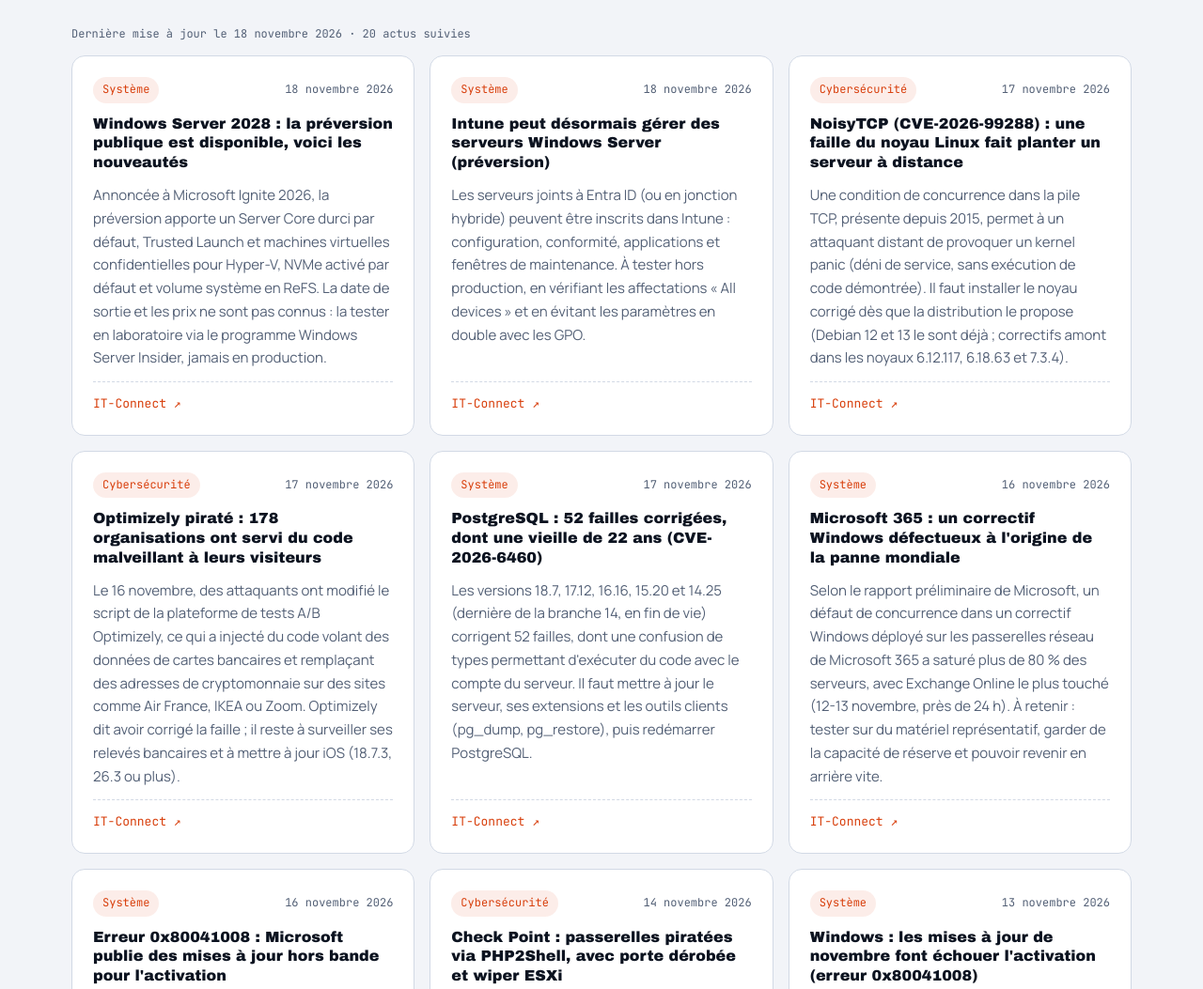
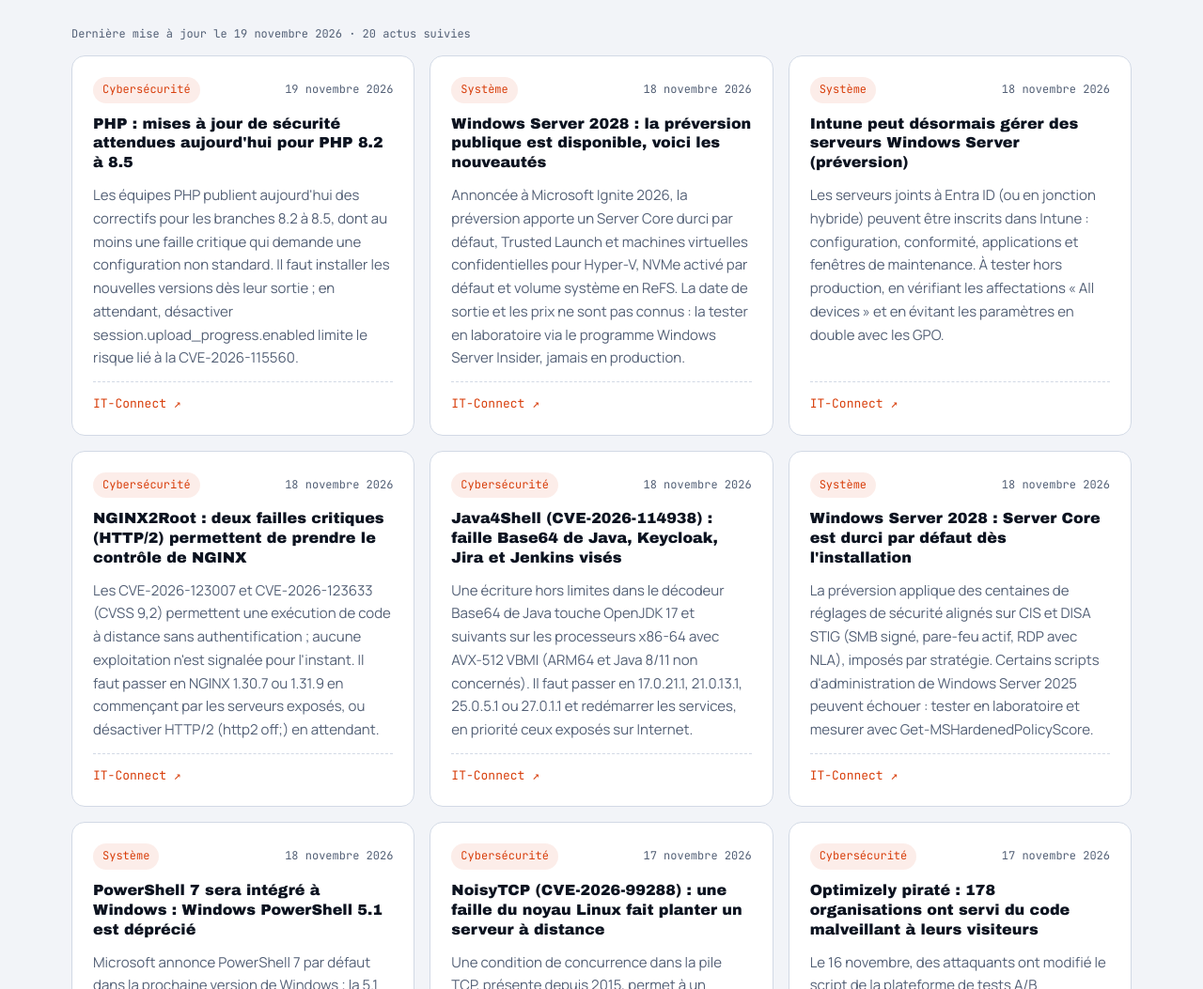
Before and after one commit to maximeblois/maximeblois.github.io, a plain HTML site: page index.html in a window 1280 px wide. Shown: the part 5030-6083 px from the top of the page at 94% size. Drawn offline with Linux system fonts and the light colour scheme; animation ran at ten frames a second; a web font is replaced by a local one.

Commit message:
Veille : mise à jour du 19 novembre 2026

```diff
--- a/index.html
+++ b/index.html
@@ -529,8 +529,16 @@ const ACQUIS = [
 ];
 
 /*NEWS:START*/
-const NEWS_UPDATED = '2026-11-18';
+const NEWS_UPDATED = '2026-11-19';
 const NEWS = [
+    {
+      "d": "2026-11-19",
+      "k": "Cybersécurité",
+      "t": "PHP : mises à jour de sécurité attendues aujourd'hui pour PHP 8.2 à 8.5",
+      "s": "IT-Connect",
+      "u": "https://www.it-connect.fr/mise-a-jour-php-faille-critique-19-novembre-2026/",
+      "r": "Les équipes PHP publient aujourd'hui des correctifs pour les branches 8.2 à 8.5, dont au moins une faille critique qui demande une configuration non standard. Il faut installer les nouvelles versions dès leur sortie ; en attendant, désactiver session.upload_progress.enabled limite le risque lié à la CVE-2026-115560."
+    },
     {
       "d": "2026-11-18",
       "k": "Système",
@@ -546,6 +554,38 @@ const NEWS = [
       "s": "IT-Connect",
       "u": "https://www.it-connect.fr/intune-gerer-serveurs-windows-server-preversion/",
       "r": "Les serveurs joints à Entra ID (ou en jonction hybride) peuvent être inscrits dans Intune : configuration, conformité, applications et fenêtres de maintenance. À tester hors production, en vérifiant les affectations « All devices » et en évitant les paramètres en double avec les GPO."
+    },
+    {
+      "d": "2026-11-18",
+      "k": "Cybersécurité",
+      "t": "NGINX2Root : deux failles critiques (HTTP/2) permettent de prendre le contrôle de NGINX",
+      "s": "IT-Connect",
+      "u": "https://www.it-connect.fr/nginx2root-failles-cve-2026-123007-rce/",
+      "r": "Les CVE-2026-123007 et CVE-2026-123633 (CVSS 9,2) permettent une exécution de code à distance sans authentification ; aucune exploitation n'est signalée pour l'instant. Il faut passer en NGINX 1.30.7 ou 1.31.9 en commençant par les serveurs exposés, ou désactiver HTTP/2 (http2 off;) en attendant."
+    },
+    {
+      "d": "2026-11-18",
+      "k": "Cybersécurité",
+      "t": "Java4Shell (CVE-2026-114938) : faille Base64 de Java, Keycloak, Jira et Jenkins visés",
+      "s": "IT-Connect",
+      "u": "https://www.it-connect.fr/java4shell-faille-critique-java-openjdk/",
+      "r": "Une écriture hors limites dans le décodeur Base64 de Java touche OpenJDK 17 et suivants sur les processeurs x86-64 avec AVX-512 VBMI (ARM64 et Java 8/11 non concernés). Il faut passer en 17.0.21.1, 21.0.13.1, 25.0.5.1 ou 27.0.1.1 et redémarrer les services, en priorité ceux exposés sur Internet."
+    },
+    {
+      "d": "2026-11-18",
+      "k": "Système",
+      "t": "Windows Server 2028 : Server Core est durci par défaut dès l'installation",
+      "s": "IT-Connect",
+      "u": "https://www.it-connect.fr/windows-server-2028-server-core-durci-par-defaut/",
+      "r": "La préversion applique des centaines de réglages de sécurité alignés sur CIS et DISA STIG (SMB signé, pare-feu actif, RDP avec NLA), imposés par stratégie. Certains scripts d'administration de Windows Server 2025 peuvent échouer : tester en laboratoire et mesurer avec Get-MSHardenedPolicyScore."
+    },
+    {
+      "d": "2026-11-18",
+      "k": "Système",
+      "t": "PowerShell 7 sera intégré à Windows : Windows PowerShell 5.1 est déprécié",
+      "s": "IT-Connect",
+      "u": "https://www.it-connect.fr/powershell-7-integre-windows-powershell-5-1-deprecie/",
+      "r": "Microsoft annonce PowerShell 7 par défaut dans la prochaine version de Windows ; la 5.1 devient une fonctionnalité à la demande avant d'être retirée plus tard. Il faut inventorier les scripts et tâches qui lancent powershell.exe et tester PSEdition (Desktop ou Core) pour les adapter."
     },
     {
       "d": "2026-11-17",
@@ -650,46 +690,6 @@ const NEWS = [
       "s": "Le Crabe Info",
       "u": "https://lecrabeinfo.net/mises-a-jour-windows/windows-11-kb5132061-novembre-2026/",
       "r": "La mise à jour KB5132061 corrige une faille zero-day exploitée dans Outlook (CVE-2026-124194, vol de hash NTLMv2) et renforce NTLM par défaut. PowerShell contrôle aussi plus strictement la signature des scripts : réenregistrer et resigner les scripts en UTF-8 avec BOM."
-    },
-    {
-      "d": "2026-11-10",
-      "k": "Cybersécurité",
-      "t": "Faux support IT sur Teams : moins de 15 minutes entre la réponse et le malware",
-      "s": "IT-Connect",
-      "u": "https://www.it-connect.fr/teams-faux-support-it-email-bombing/",
-      "r": "Arctic Wolf décrit une attaque sans faille logicielle : email bombing, faux technicien contactant la victime sur Teams, puis prise en main à distance (Quick Assist, AnyDesk). Il faut revoir l'accès externe de Teams dans le centre d'administration et limiter les contacts externes à une liste de domaines partenaires."
-    },
-    {
-      "d": "2026-11-09",
-      "k": "Réseau",
-      "t": "SonicWall : une faille du VPN SSL permet de contourner le MFA, et elle est exploitée",
-      "s": "IT-Connect",
-      "u": "https://www.it-connect.fr/sonicwall-vpn-ssl-faille-saml-mfa-cve-2026-19868/",
-      "r": "La CVE-2026-19868 permet, sur les pare-feu SonicWall dont le VPN SSL utilise SAML, de contourner l'authentification SAML et son MFA avec des identifiants valides d'une autre méthode ; l'exploitation est confirmée et il n'existe aucun contournement. Il faut passer en SonicOS 7.3.4-7013 (Gen7) ou 8.2.3-8015 (Gen8)."
-    },
-    {
-      "d": "2026-11-06",
-      "k": "Système",
-      "t": "*sshole : un mot de passe trop long ouvre l'accès root via SSH sur Alpine Linux",
-      "s": "IT-Connect",
-      "u": "https://www.it-connect.fr/faille-openssh-musl-sshhole-alpine-linux/",
-      "r": "La CVE-2026-123158 (CVSS 8,1) permet à un mot de passe de 257 à 1 024 caractères de contourner le verrouillage de comptes comme root sur OpenSSH avec musl sans PAM (Alpine, OpenWrt, Buildroot, Yocto). Il faut mettre OpenSSH à jour (10.6p2 ou correctif Alpine) ou désactiver PasswordAuthentication en gardant l'accès par clé."
-    },
-    {
-      "d": "2026-11-05",
-      "k": "Système",
-      "t": "Linux : une faille dans APT permet de remplacer un paquet signé et de l'exécuter en root",
-      "s": "IT-Connect",
-      "u": "https://www.it-connect.fr/faille-apt-cve-2026-109518-debian-ubuntu-root/",
-      "r": "La CVE-2026-109518 permet à un attaquant capable de manipuler le trafic HTTP (proxy ou miroir malveillant) de faire écraser un paquet déjà vérifié par APT, d'où une exécution de code en root sur Debian, Ubuntu et dérivées. Il faut mettre APT à jour en désactivant les reprises (apt upgrade -o Acquire::Retries=0) et utiliser des miroirs officiels en HTTPS."
-    },
-    {
-      "d": "2026-11-02",
-      "k": "Cybersécurité",
-      "t": "Noyau Linux : faille TCP critique (CVE-2026-98432), accès root à distance",
-      "s": "IT-Connect",
-      "u": "https://www.it-connect.fr/cve-2026-98432-faille-noyau-linux-tcp-root-distance/",
-      "r": "Un use-after-free dans l'établissement des connexions TCP IPv4 (CVSS 9,8) touche le noyau depuis la 4.4, surtout les serveurs avec un écouteur MPTCP ; aucune exploitation constatée à la publication. Il faut installer le noyau corrigé de sa distribution et redémarrer, ou désactiver MPTCP (net.mptcp.enabled=0) en attendant."
     }
   ];
 /*NEWS:END*/
```
